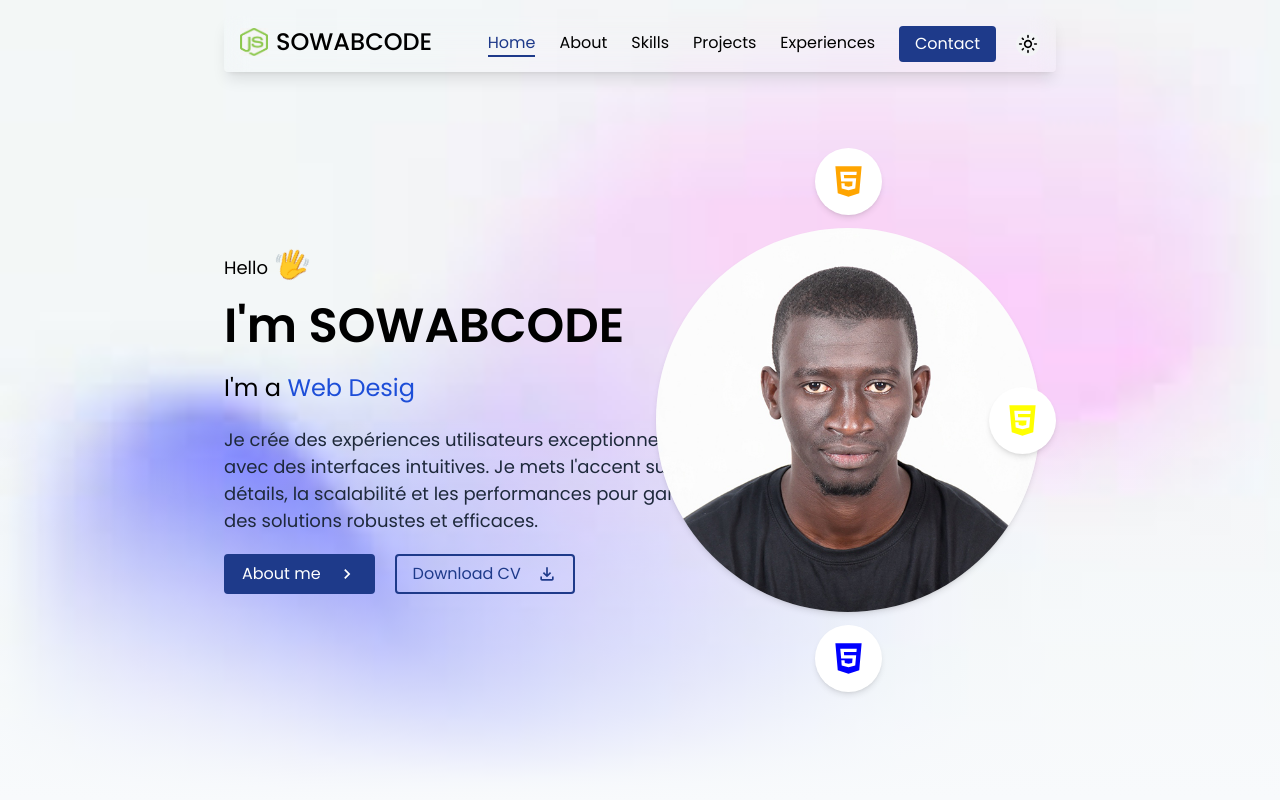
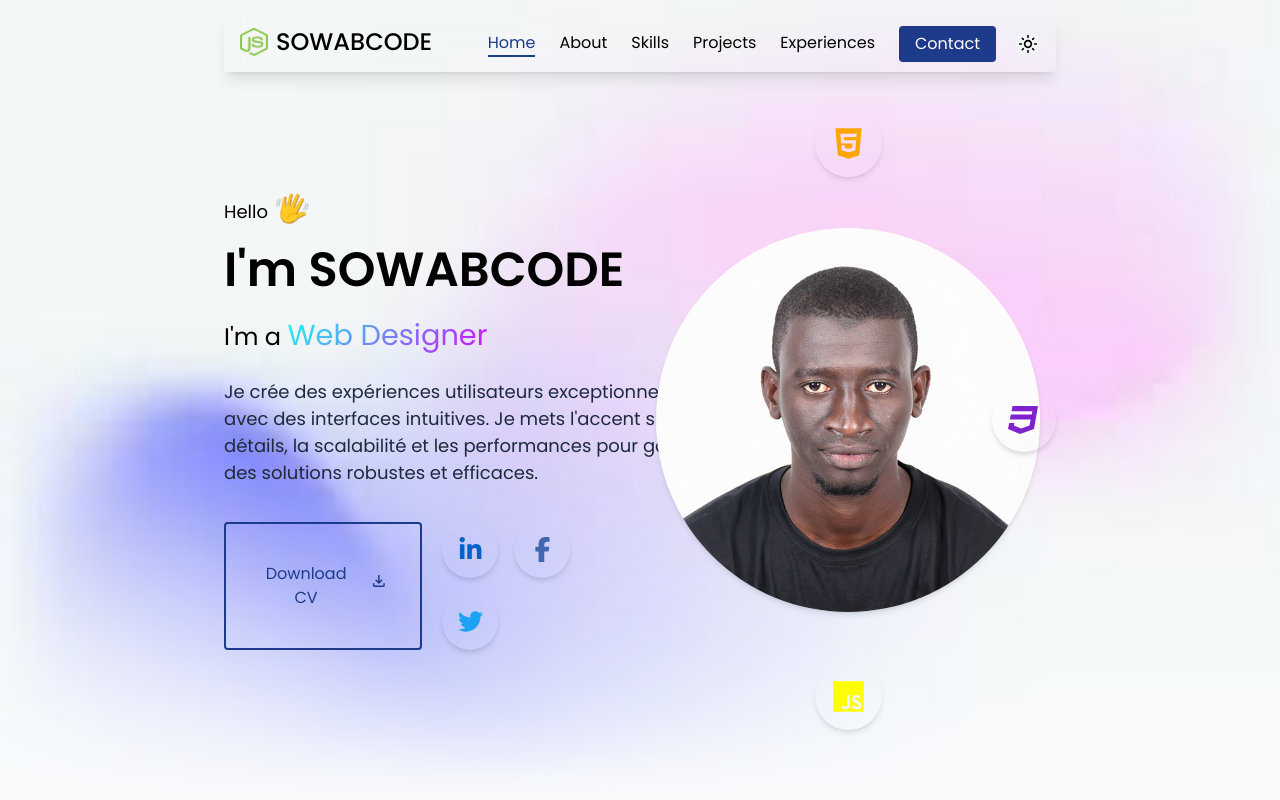
Before and after one commit to sowabcode/sowabcode, a React (Vite) app: page / in a window 1280 px wide. Shown: the top 800 px of the page. Built offline with nearby package versions, Linux system fonts and the light colour scheme.

Commit message:
Second Update

```diff
--- a/src/components/layouts/Topbar.jsx
+++ b/src/components/layouts/Topbar.jsx
@@ -98,7 +98,16 @@ const Topbar = () => {
           className="flex items-center justify-center gap-2 cursor-pointer"
         >
           <img src={node_js} className="w-7 h-7" alt="Logo" />
-          <h1 className="text-2xl font-[500] max-lg:hidden">SOWABCODE</h1>
+          <h1
+            className="text-2xl font-[500] max-lg:hidden"
+            // style={{
+            //   backgroundImage: "linear-gradient(135deg, #1afbf0, #da00ff)",
+            //   WebkitBackgroundClip: "text",
+            //   WebkitTextFillColor: "transparent",
+            // }}
+          >
+            SOWABCODE
+          </h1>
         </div>
         <label
           // htmlFor="check"
--- a/src/pages/Home.jsx
+++ b/src/pages/Home.jsx
@@ -2,13 +2,24 @@ import Topbar from "../components/layouts/Topbar";
 
 import { MdKeyboardArrowRight } from "react-icons/md";
 import { MdOutlineFileDownload } from "react-icons/md";
-import { FaHtml5 } from "react-icons/fa6";
+import {
+  FaCss3,
+  FaFacebookF,
+  FaHtml5,
+  FaJs,
+  FaLinkedinIn,
+  FaTwitter,
+} from "react-icons/fa6";
+
+// import banner from "../assets/images/banner1.jpeg";
+import cv from "../assets/pdf/cv.pdf";
 
 import { TypeAnimation } from "react-type-animation";
 
 import abdoul from "../assets/images/Aboulaye.jpg";
 import { motion } from "framer-motion";
 import { fadeIn } from "../variants";
+import { Link } from "react-router-dom";
 
 const Home = () => {
   return (
@@ -32,7 +43,14 @@ const Home = () => {
               👋
             </span>
           </h2>
-          <h1 className="font-[600] text-5xl my-5 max-md:text-4xl">
+          <h1
+            className="font-[600] text-5xl my-5 max-md:text-4xl"
+            // style={{
+            //   backgroundImage: "linear-gradient(135deg, #1afbf0, #da00ff)",
+            //   WebkitBackgroundClip: "text",
+            //   WebkitTextFillColor: "transparent",
+            // }}
+          >
             I&apos;m SOWABCODE
           </h1>
           <p className="">
@@ -42,7 +60,7 @@ const Home = () => {
                 // Same substring at the start will only be typed out once, initially
                 1000, // wait 1s before replacing "Mice" with "Hamsters"
                 "Frontend Developper",
-                1000,
+                2000,
                 "Web Designer",
                 1000,
                 // "We produce food for Chinchillas",
@@ -51,7 +69,13 @@ const Home = () => {
               wrapper="span"
               speed={50}
               className="text-blue-700"
-              style={{ fontSize: "1.5em", display: "inline-block" }}
+              style={{
+                fontSize: "1.8em",
+                display: "inline-block",
+                backgroundImage: "linear-gradient(135deg, #1afbf0, #da00ff)",
+                WebkitBackgroundClip: "text",
+                WebkitTextFillColor: "transparent",
+              }}
               repeat={Infinity}
             />
           </p>
@@ -63,18 +87,44 @@ const Home = () => {
             et efficaces.
           </p>
 
-          <div className="flex items-center gap-5 max-[500px]:gap-3">
-            <button className="group flex items-center gap-4 rounded border-2 border-blue-900 px-4 py-1.5 bg-blue-900 text-white max-[500px]:px-2">
+          <div className="grid grid-cols-2 gap-5 max-md:grid-cols-1 max-[500px]:gap-3 mt-4">
+            {/* <button className="group flex items-center gap-4 rounded border-2 border-blue-900 px-4 py-1.5 bg-blue-900 text-white max-[500px]:px-2">
               <span>About me</span>
               <MdKeyboardArrowRight
                 size={20}
                 className="group-hover:translate-x-1 my-anima"
               />
+            </button> */}
+            <button
+              onClick={() =>
+                window.open(`${cv}`, "_blank", "resizeable,scrollbar")
+              }
+              className="flex items-center gap-4 rounded border-2 border-blue-900 px-8 py-2.5 text-blue-900 max-[500px]:px-2 max-md:hidden"
+            >
+              <span>Download CV</span>
+              <MdOutlineFileDownload size={20} className="animate-bounce" />
             </button>
-            <button className="flex items-center gap-4 rounded border-2 border-blue-900 px-4 py-1.5 text-blue-900 max-[500px]:px-2">
-              <span>Download CV</span>
-              <MdOutlineFileDownload size={20} />
-            </button>
+            <div className="flex flex-wrap items-center gap-4">
+              <span className="w-14 h-14 rounded-full grid place-items-center shadow-md cursor-pointer">
+                <FaLinkedinIn size={25} color="#0762C8" />
+              </span>
+              <Link
+                target="_blank"
+                to="https://www.facebook.com/abdoulaye.sow.735944"
+                className="w-14 h-14 rounded-full grid place-items-center shadow-md cursor-pointer"
+              >
+                <FaFacebookF size={25} color="#4267B2" />
+              </Link>
+              <span className="w-14 h-14 rounded-full grid place-items-center shadow-md cursor-pointer">
+                <FaTwitter size={25} color="#1DA1F2" />
+              </span>
+              {/* <span className="w-10 h-10 rounded-full grid place-items-center bg-white cursor-pointer">
+                <FaInstagram size={25} color="#C13584" />
+              </span>
+              <span className="w-10 h-10 rounded-full grid place-items-center bg-white cursor-pointer">
+                <FaTiktok size={25} color="black" />
+              </span> */}
+            </div>
           </div>
         </motion.div>
         <motion.div
@@ -90,14 +140,14 @@ const Home = () => {
             alt=""
           />
 
-          <span className="test-anim absolute -top-20 grid place-items-center bg-white rounded-full p-4 max-md:p-2 shadow-md max-xl:top-4 max-xl:right-8 max-sm:top-1">
+          <span className="test-anim absolute -top-20 grid place-items-center shadow-md rounded-full p-4 max-md:p-2 hover:shadow-md max-xl:top-4 max-xl:right-8 max-sm:top-1">
             <FaHtml5 size={35} color="orange" />
           </span>
-          <span className="absolute -bottom-20 grid place-items-center bg-white rounded-full p-4 max-md:p-2 shadow-md max-xl:bottom-4 max-xl:right-8 max-sm:-bottom-1">
-            <FaHtml5 size={35} color="blue" />
+          <span className="absolute -bottom-20 grid place-items-center shadow-md rounded-full p-4 max-md:p-2 hover:shadow-md max-xl:bottom-4 max-xl:right-8 max-sm:-bottom-1">
+            <FaJs size={35} color="yellow" />
           </span>
-          <span className="absolute right-0 grid place-items-center bg-white rounded-full p-4 max-md:p-2 shadow-md max-xl:-right-8 z-10">
-            <FaHtml5 size={35} color="yellow" />
+          <span className="absolute right-0 grid place-items-center shadow-md rounded-full p-4 max-md:p-2 hover:shadow-md max-xl:-right-8 z-10">
+            <FaCss3 size={32} className="text-purple-700" />
           </span>
         </motion.div>
       </div>
--- a/src/pages/Projects.jsx
+++ b/src/pages/Projects.jsx
@@ -51,7 +51,7 @@ const Projects = () => {
   return (
     <div
       name="projects"
-      className="h-full overflow-hidden px-[14rem] max-xl:px-[8rem] max-lg:px-[4rem] max-md:px-[2rem] pb-[4rem] bg-blue-50"
+      className="h-full overflow-hidden px-[14rem] max-xl:px-[8rem] max-lg:px-[4rem] max-md:px-[2rem] pb-[4rem] bg-slate-100"
     >
       <motion.h1
         variants={fadeIn("down", 0.2)}
--- a/src/pages/Skills.jsx
+++ b/src/pages/Skills.jsx
@@ -1,3 +1,4 @@
+import css from "../assets/images/css.png";
 import html from "../assets/images/html.png";
 import react from "../assets/images/react.png";
 import node from "../assets/images/node-js.png";
@@ -17,7 +18,7 @@ const skills = [
   { name: "Tailwind CSS", img: tailwind },
   { name: "Express JS", img: express },
   { name: "HTML5", img: html },
-  { name: "CSS3", img: html },
+  { name: "CSS3", img: css },
 ];
 
 const Skills = () => {
```
Also changed, not shown: src/assets/images/css_logo.png (added), 1 other file (tests, documents, lock files or other folders).
